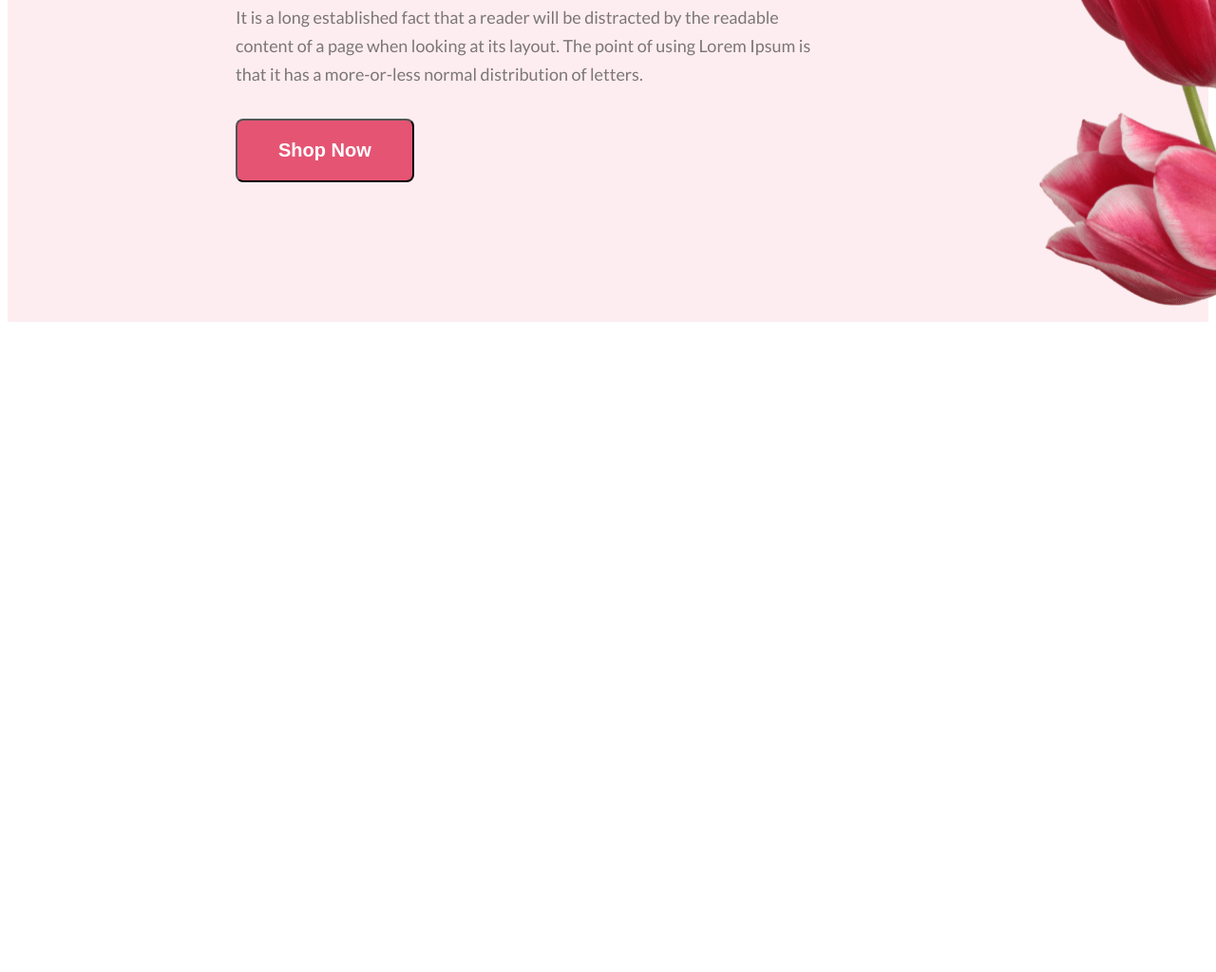
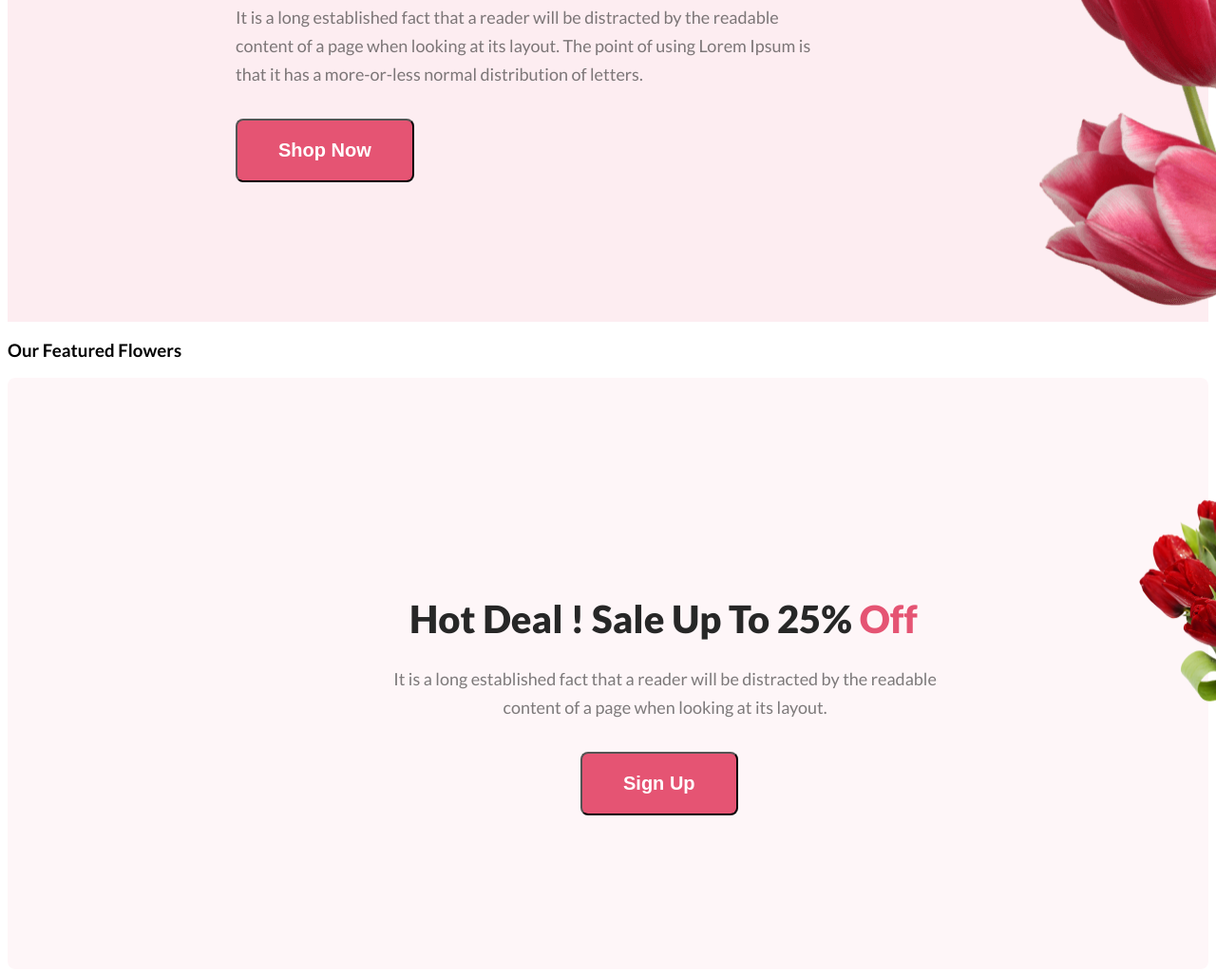
Before and after one commit to nahin222/flower-shop-final, a plain HTML site: page index.html in a window 1280 px wide. Shown: the part 522-1546 px from the top of the page at 95% size. Before the commit the page ends 869 px from the top, so only its background shows below. Drawn offline with Linux system fonts and the light colour scheme.

Commit message:
hot deals done

```diff
--- a/index.html
+++ b/index.html
@@ -42,5 +42,38 @@
         />
       </div>
     </header>
+
+    <main>
+      <section class="featured-flowers">
+        <h3 class="featured-flowers-title">Our Featured Flowers</h3>
+      </section>
+      <section class="why-shop-from-us"></section>
+      <section class="hot-deal">
+        <div class="hot-deal-content">
+
+          <h3 class="hot-deal-title">Hot Deal ! Sale Up To 25% <span style="color:#E55473">Off</span></h3>
+
+          <p class="hot-deal-para">It is a long established fact that a reader will be distracted by the readable content of a page when looking at its layout.</p>
+
+          <button class="sign-up">Sign Up</button>
+
+        </div>
+
+        <img
+          class="Roses-in-vase"
+          src="./assets/pngwing 8.png"
+          alt="Red roses in a vase"
+        />
+
+      </section>
+      <section class="instagram"></section>
+      <section class="get-latest-deal"></section>
+
+    </main>
+
+    <footer>
+
+    </footer>
+
   </body>
 </html>
--- a/styles/flower.css
+++ b/styles/flower.css
@@ -51,3 +51,44 @@ body {
 .BigPinkFlowers{
     margin:50px 240px 0px 0px;
 }
+
+/*section related styles*/
+
+.hot-deal{
+    border-radius: 8px;
+    display: flex;
+    background: rgba(229, 84, 115, 0.05);
+}
+
+.hot-deal-title{
+    color: #272727;
+    font-size: 40px;
+    font-weight: 800;
+    margin:230px 215px 24px 423px;
+}
+
+.hot-deal-para{
+    width: 594px;
+    color: rgba(39, 39, 39, 0.60);
+    font-size: 18px;
+    font-weight: 400;
+    line-height: 30px;
+    margin:0px 186px 32px 395px;
+    text-align: center;
+}
+
+.sign-up{
+    margin:0px 417px 162px 603px;
+    padding:20px 43px 20px 43px;
+    border-radius: 8px;
+    background: #E55473;
+    color: #FFF;
+    font-size: 20px;
+    font-weight: 700;
+    text-align: center;
+    white-space: nowrap;
+}
+
+.Roses-in-vase{
+    margin: 100px 429px 100px 0px;
+}
```
